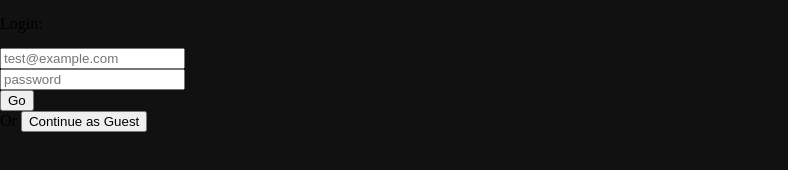
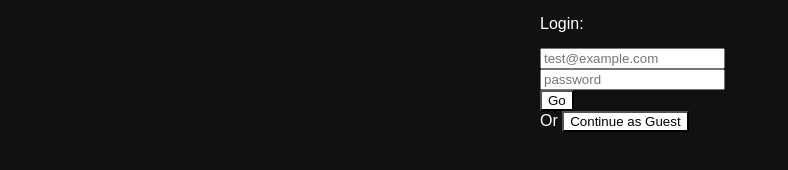
Before and after one commit to dapuck/firebase_synced_presentation, a plain HTML site: page index.html in a window 1280 px wide. Shown: the whole page, without its empty margins (0-788 px from the left). Drawn offline with Linux system fonts and the light colour scheme; no server answers.

Commit message:
Work on making the auth look nicer.

```diff
--- a/index.html
+++ b/index.html
@@ -3,9 +3,22 @@
     <head>
         <title>Test Firebase Synced Presentation</title>
         <meta charset="utf-8">
+        <meta name="viewport" content="width=device-width">
         <link rel="stylesheet" href="reveal.js-3.4.1/css/reveal.css">
         <link rel="stylesheet" href="reveal.js-3.4.1/css/theme/night.css">
-
+        <style>
+        div#auth {
+            font-family: sans-serif;
+            color: white;
+        }
+        div#auth .box {
+            width: 200px;
+            margin: auto;
+        }
+        div#auth button {
+            background: white;
+        }
+        </style>
         <script type="text/javascript" src="reveal.js-3.4.1/lib/js/head.min.js"></script>
         <script type="text/javascript" src="reveal.js-3.4.1/js/reveal.js"></script>
 
```
